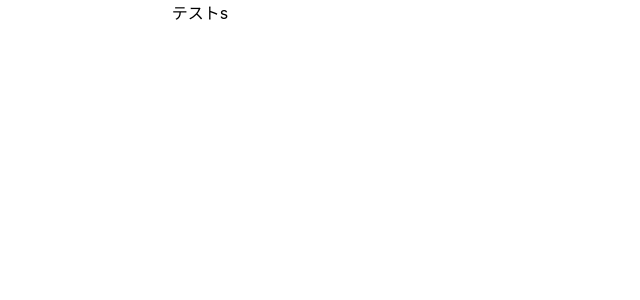
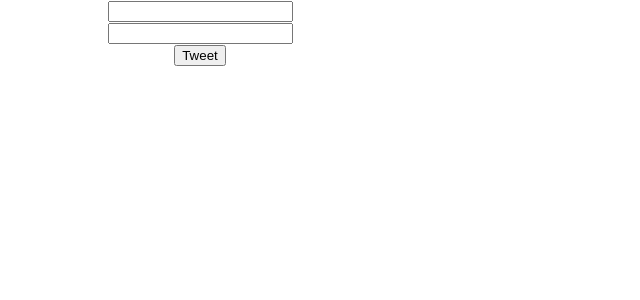
Before and after one commit to Yuji5117/lang-tweet-extention, a React (Create React App) app: page / in a window 1280 px wide. Shown: the top 300 px of the page, without its empty margins (0-640 px from the left). Built offline with nearby package versions, Linux system fonts and the light colour scheme.

Commit message:
フォームを実装

```diff
--- a/src/App.tsx
+++ b/src/App.tsx
@@ -1,8 +1,65 @@
-import React from "react";
+import { useState, useEffect } from "react";
+import { isConstructorDeclaration } from "typescript";
 import "./App.css";
 
 function App() {
-  return <div className="App">テストs</div>;
+  const [tweetKr, setTweetKr] = useState("");
+  const [tweetJp, setTweetJp] = useState("");
+  const [textFormat, setTextFormat] = useState(
+    `＜簡単表現＞\n\n【韓国語】\n・${tweetKr}\n\n【日本語】\n・${tweetJp}`
+  );
+
+  useEffect(() => {
+    setTextFormat(`＜簡単表現＞\n\n【韓国語】\n・${tweetKr}\n\n【日本語】\n・${tweetJp}`);
+
+    console.log(textFormat);
+  }, [tweetKr, tweetJp]);
+
+  const onHandleTweetValue = (e: any) => {
+    e.preventDefault();
+    switch (e.target.name) {
+      case "tweetKr":
+        setTweetKr(e.target.value);
+        break;
+      case "tweetJp":
+        setTweetJp(e.target.value);
+        break;
+    }
+  };
+
+  const onTweet = async () => {
+    const endpoint = `${process.env.REACT_APP_API_ENDPOINT_URL}/twitter-manager`;
+
+    try {
+      // const res = await axios.post(endpoint, textFormat);
+      // return {
+      //   statusCode: 200,
+      //   body: JSON.stringify(res),
+      // };
+      console.log(textFormat);
+    } catch (e) {
+      return {
+        statusCode: 400,
+        body: JSON.stringify(e),
+      };
+    }
+  };
+
+  return (
+    <div className="App">
+      <form action="">
+        <div className="tweet_form">
+          <div>
+            <input type="text" name="tweetKr" onChange={onHandleTweetValue} />
+          </div>
+          <div>
+            <input type="text" name="tweetJp" onChange={onHandleTweetValue} />
+          </div>
+          <button onClick={onTweet}>Tweet</button>
+        </div>
+      </form>
+    </div>
+  );
 }
 
 export default App;
```
